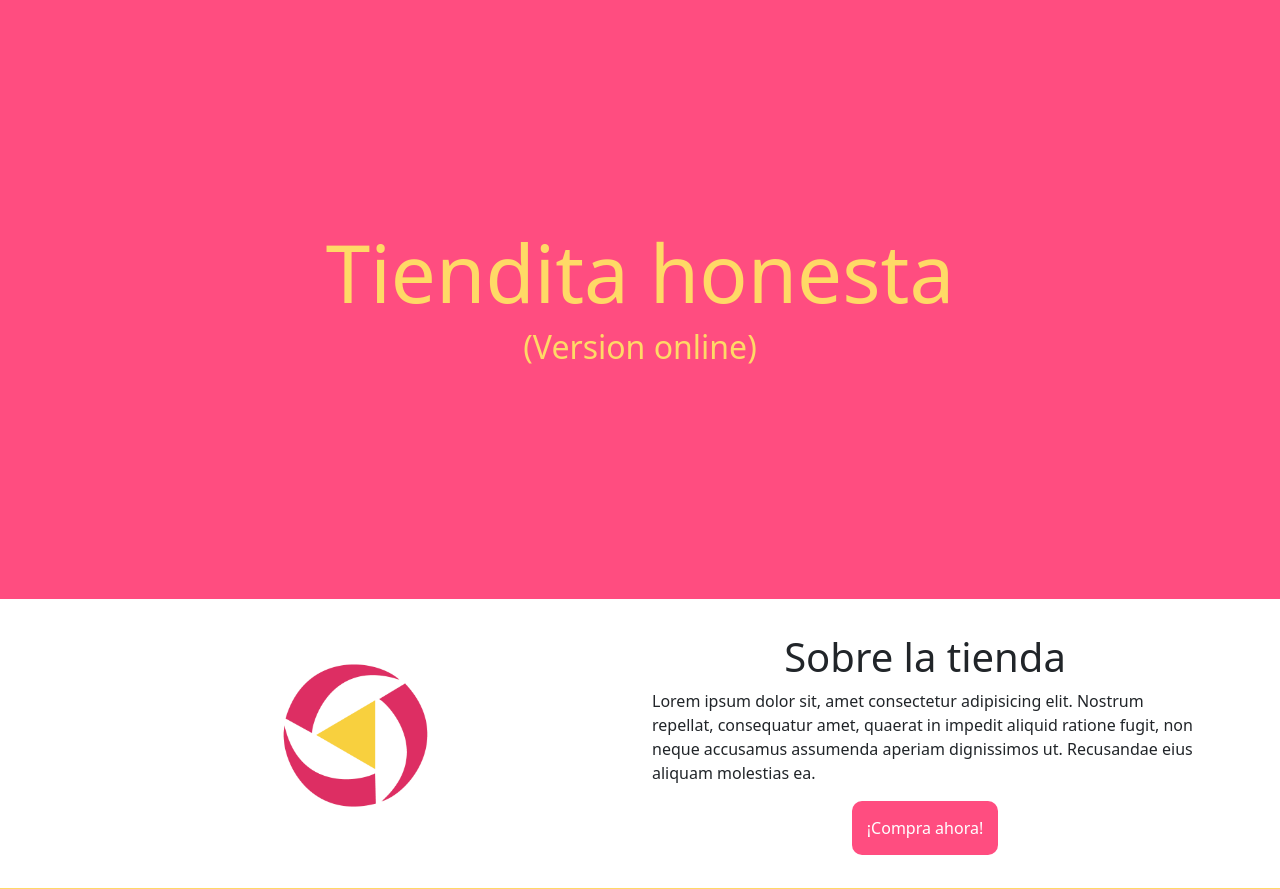
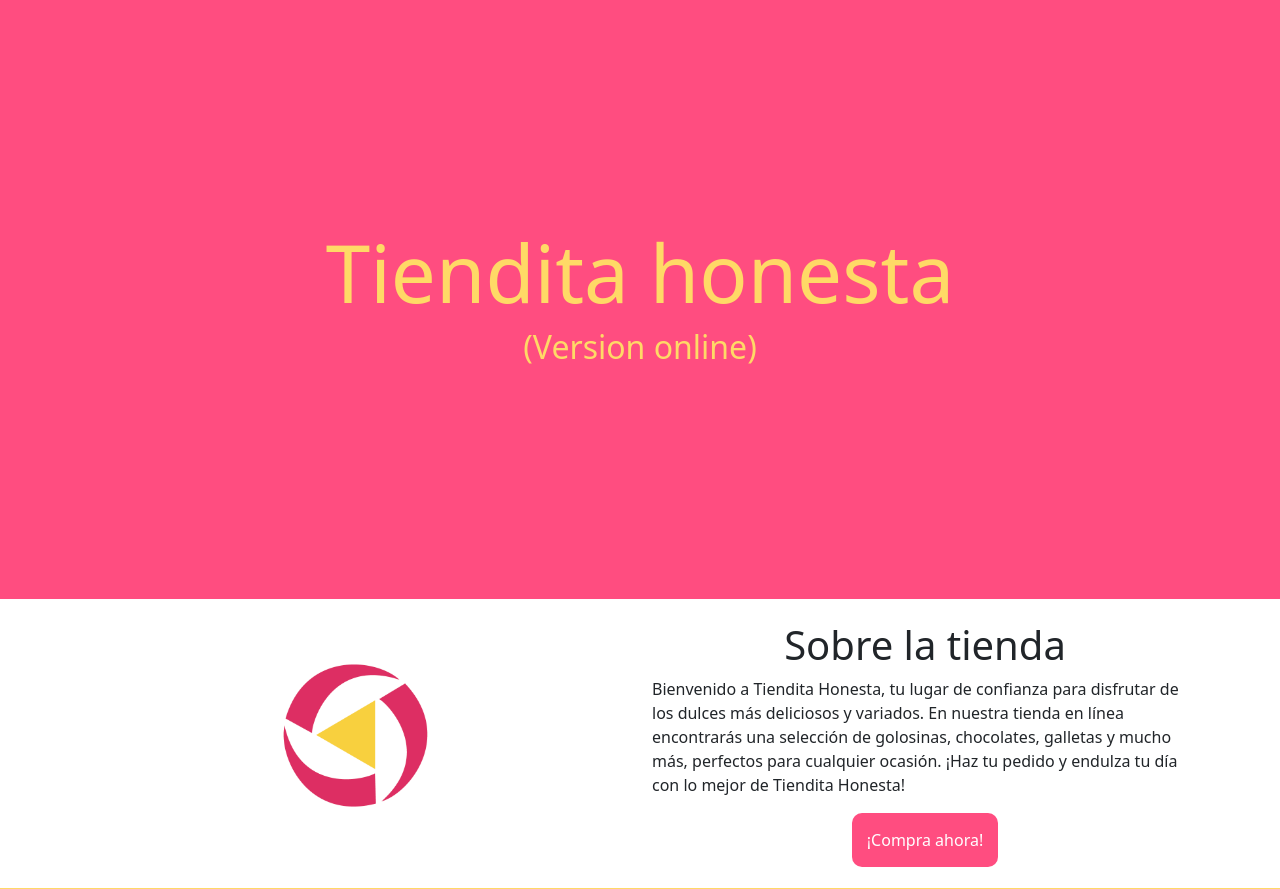
Before and after one commit to emiliooarrig/tienda-vertice, a PHP site: page / in a window 1280 px wide. Shown: the part 57-946 px from the top of the page. Run offline with PHP 8.4, Linux system fonts and the light colour scheme.

Commit message:
Cambio en texto y ruta de footer

```diff
--- a/index.php
+++ b/index.php
@@ -82,9 +82,9 @@
             <div class="col d-flex align-items-center justify-content-center flex-column">
                 <h1 class="h1">Sobre la tienda</h1>
                 <p>
-                    Lorem ipsum dolor sit, amet consectetur adipisicing elit. Nostrum repellat, consequatur amet,
-                    quaerat in impedit aliquid ratione fugit, non neque accusamus assumenda aperiam dignissimos ut.
-                    Recusandae eius aliquam molestias ea.
+                Bienvenido a Tiendita Honesta, tu lugar de confianza para disfrutar de los dulces más deliciosos y variados. En nuestra
+                tienda en línea encontrarás una selección de golosinas, chocolates, galletas y mucho más, perfectos para cualquier ocasión.
+                ¡Haz tu pedido y endulza tu día con lo mejor de Tiendita Honesta!
                 </p>
 
                 <a href="php/compras/compras.php" class="btn button-rosa"> ¡Compra ahora! </a>
@@ -157,7 +157,7 @@
             </div>
             <div class="col mb-2">
                 <p class="mb-1">¿Problemas con tu pedido? Haz click aquí</p>
-                <a href="btn" class="btn button-amarillo"> Problemas</a>
+                <a href="php/contacto/contacto.php" class="btn button-amarillo"> Problemas</a>
             </div>
             <div class="col mb-2">
                 <p class="mb-1">¡Nuestras redes sociales!</p>
```
